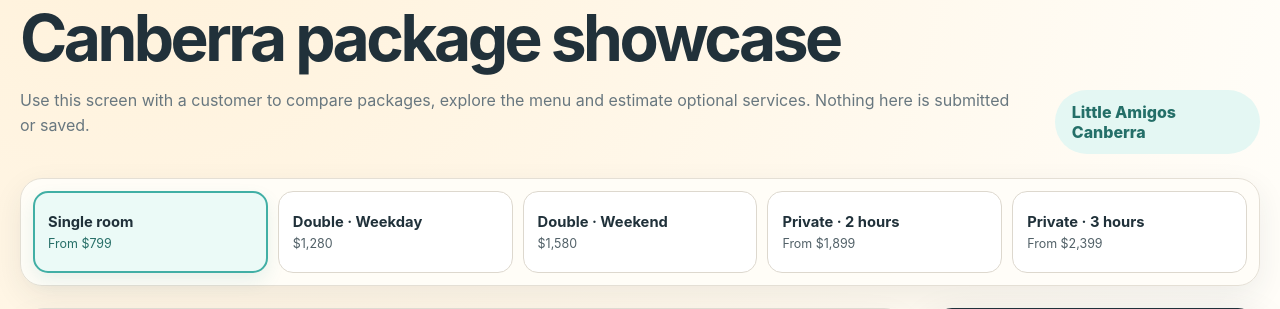
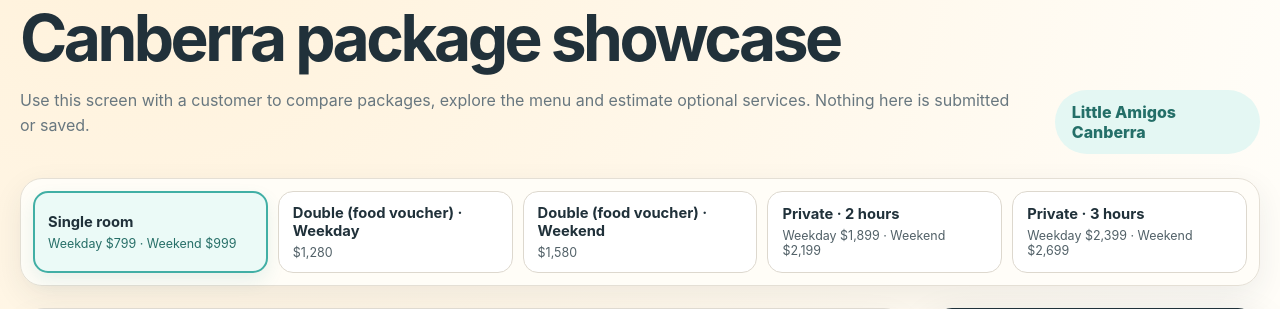
Before and after one commit to Flora-Meng/little-amigos-enquiry-tracker, a Django app: page /package-showcase/ in a window 1280 px wide. Shown: the part 151-460 px from the top of the page. Run offline with Django 5.2, Linux system fonts and the light colour scheme; a user stored in the database is signed in; parts of the project's set-up code (start-up, migrations or seed data) failed here and were passed over.

Commit message:
Correct Canberra showcase packages and vouchers

```diff
--- a/accounts/tests_showcase.py
+++ b/accounts/tests_showcase.py
@@ -23,7 +23,10 @@ class PackageShowcaseAccessTests(TestCase):
                 response = self.client.get(reverse("package_showcase"))
                 self.assertEqual(response.status_code, 200)
                 self.assertContains(response, "Canberra package showcase")
-                self.assertContains(response, "Double · Weekday")
+                self.assertContains(response, "Double (food voucher) · Weekday")
+                self.assertContains(response, "Weekday $799 · Weekend $999")
+                self.assertContains(response, "Weekday $1,899 · Weekend $2,199")
+                self.assertContains(response, "Weekday $2,399 · Weekend $2,699")
                 self.assertContains(response, "Private · 3 hours")
                 self.assertContains(response, "Face painting")
                 self.assertContains(response, "6+8 two-tier cake")
--- a/accounts/views.py
+++ b/accounts/views.py
@@ -104,8 +104,9 @@ def package_showcase(request):
             "key": "single",
             "label": "Single room",
             "price": 799,
-            "price_label": "From $799",
+            "price_label": "Weekday $799 · Weekend $999",
             "menu": "single",
+            "voucher": 0,
             "photos": (
                 "package_showcase/canberra/single-1.jpg",
                 "package_showcase/canberra/single-2.jpg",
@@ -113,10 +114,11 @@ def package_showcase(request):
         },
         {
             "key": "double-1280",
-            "label": "Double · Weekday",
+            "label": "Double (food voucher) · Weekday",
             "price": 1280,
             "price_label": "$1,280",
-            "menu": "double",
+            "menu": "voucher",
+            "voucher": 180,
             "photos": (
                 "package_showcase/canberra/double-room-1-20261009.jpg",
                 "package_showcase/canberra/double-2.jpg",
@@ -124,10 +126,11 @@ def package_showcase(request):
         },
         {
             "key": "double-1580",
-            "label": "Double · Weekend",
+            "label": "Double (food voucher) · Weekend",
             "price": 1580,
             "price_label": "$1,580",
-            "menu": "double",
+            "menu": "voucher",
+            "voucher": 180,
             "photos": (
                 "package_showcase/canberra/double-room-1-20261009.jpg",
                 "package_showcase/canberra/double-2.jpg",
@@ -137,8 +140,9 @@ def package_showcase(request):
             "key": "private-2h",
             "label": "Private · 2 hours",
             "price": 1899,
-            "price_label": "From $1,899",
-            "menu": "private",
+            "price_label": "Weekday $1,899 · Weekend $2,199",
+            "menu": "voucher",
+            "voucher": 400,
             "photos": (
                 "package_showcase/canberra/private-1.jpg",
                 "package_showcase/canberra/private-2.jpg",
@@ -148,8 +152,9 @@ def package_showcase(request):
             "key": "private-3h",
             "label": "Private · 3 hours",
             "price": 2399,
-            "price_label": "From $2,399",
-            "menu": "private",
+            "price_label": "Weekday $2,399 · Weekend $2,699",
+            "menu": "voucher",
+            "voucher": 400,
             "photos": (
                 "package_showcase/canberra/private-1.jpg",
                 "package_showcase/canberra/private-2.jpg",
--- a/templates/package_showcase/canberra.html
+++ b/templates/package_showcase/canberra.html
@@ -18,7 +18,7 @@
 
   <nav class="package-tabs" aria-label="Choose a Canberra package">
     {% for package in packages %}
-      <button class="package-tab{% if forloop.first %} is-active{% endif %}" type="button" data-package-tab="{{ package.key }}" data-menu="{{ package.menu }}" data-price="{{ package.price }}" data-price-label="{{ package.price_label }}" aria-pressed="{% if forloop.first %}true{% else %}false{% endif %}">
+      <button class="package-tab{% if forloop.first %} is-active{% endif %}" type="button" data-package-tab="{{ package.key }}" data-menu="{{ package.menu }}" data-price="{{ package.price }}" data-price-label="{{ package.price_label }}" data-voucher="{{ package.voucher }}" aria-pressed="{% if forloop.first %}true{% else %}false{% endif %}">
         <strong>{{ package.label }}</strong><span>{{ package.price_label }}</span>
       </button>
     {% endfor %}
@@ -59,39 +59,9 @@
           {% include "package_showcase/_kids_menu.html" with menu_prefix="single" %}
         </div>
 
-        <div class="menu-preview" data-menu-panel="double" hidden>
-          <div class="menu-intro"><strong>Double room included adult menu</strong><br>The weekday and weekend Double packages have the same food choices.</div>
-          <fieldset class="menu-choice-block"><legend>1. Pick one fryer platter</legend><div class="menu-choice-grid">
-            <label><input type="radio" name="double-fryer"> <span>Mixed fryer platter</span></label>
-            <label><input type="radio" name="double-fryer"> <span>Vegetarian fryer platter</span></label>
-          </div></fieldset>
-          <div class="included-item">2. Seasonal fruit platter</div>
-          <fieldset class="menu-choice-block"><legend>3. Pick one burger or sandwich platter</legend><div class="menu-choice-grid">
-            <label><input type="radio" name="double-starter"> <span>Mini burger sliders — Pork</span></label>
-            <label><input type="radio" name="double-starter"> <span>Mini burger sliders — Prawn</span></label>
-            <label><input type="radio" name="double-starter"> <span>Mini burger sliders — Vegetarian</span></label>
-            <label><input type="radio" name="double-starter"> <span>Finger sandwiches — Tuna</span></label>
-            <label><input type="radio" name="double-starter"> <span>Finger sandwiches — Eggs</span></label>
-            <label><input type="radio" name="double-starter"> <span>Finger sandwiches — Cheese &amp; tomato</span></label>
-          </div></fieldset>
-          <fieldset class="menu-choice-block"><legend>4. Pick one taco platter or four pizzas</legend><div class="menu-choice-grid">
-            <label><input type="radio" name="double-main"> <span>Taco platter — Karaage chicken</span></label>
-            <label><input type="radio" name="double-main"> <span>Taco platter — Fish</span></label>
-            <label><input type="radio" name="double-main"> <span>Taco platter — Black beans</span></label>
-            <label><input type="radio" name="double-main"> <span>Four pizzas — choose flavours</span></label>
-          </div></fieldset>
-          <fieldset class="menu-choice-block"><legend>5. Pick one pasta or salad</legend><div class="menu-choice-grid">
-            <label><input type="radio" name="double-pasta"> <span>Chicken pesto pasta bowl</span></label>
-            <label><input type="radio" name="double-pasta"> <span>Pesto pasta bowl — no chicken</span></label>
-            <label><input type="radio" name="double-pasta"> <span>Greek salad</span></label>
-          </div></fieldset>
-          <div class="included-item">2 drink jars and 1 refillable water jar</div>
-          {% include "package_showcase/_kids_menu.html" with menu_prefix="double" %}
-        </div>
-
-        <div class="menu-preview" data-menu-panel="private" hidden>
-          <div class="menu-intro"><strong>$400 adult food voucher</strong><br>Select example dishes below. The page shows the food total and any amount above the voucher.</div>
-          <div class="voucher-toolbar"><div><strong id="voucher-total">$0.00 food selected</strong><span id="voucher-balance">$400.00 voucher remaining</span></div><b>$400 voucher</b></div>
+        <div class="menu-preview" data-menu-panel="voucher" hidden>
+          <div class="menu-intro"><strong id="voucher-intro">Adult food voucher</strong><br>Select example dishes below. The page shows the food total and any amount above the voucher.</div>
+          <div class="voucher-toolbar"><div><strong id="voucher-total">$0.00 food selected</strong><span id="voucher-balance">Voucher remaining</span></div><b id="voucher-badge">Food voucher</b></div>
           {% for title, rows in voucher_groups %}
             <section class="voucher-group"><h3>{{ title }}</h3><div class="voucher-food-list">
               {% for name, price in rows %}
@@ -99,7 +69,7 @@
               {% endfor %}
             </div></section>
           {% endfor %}
-          {% include "package_showcase/_kids_menu.html" with menu_prefix="private" %}
+          {% include "package_showcase/_kids_menu.html" with menu_prefix="voucher" %}
         </div>
       </section>
 
@@ -171,8 +141,9 @@
   function updateEstimate() {
     const addOns = [...root.querySelectorAll('[data-addon-price]:checked')].filter(input => Number(input.dataset.addonPrice) > 0);
     const addonTotal = addOns.reduce((total, input) => total + Number(input.dataset.addonPrice), 0);
-    const foodTotal = activeTab.dataset.menu === 'private' ? voucherTotal() : 0;
-    const foodExcess = Math.max(0, foodTotal - 400);
+    const voucherAmount = Number(activeTab.dataset.voucher || 0);
+    const foodTotal = voucherAmount > 0 ? voucherTotal() : 0;
+    const foodExcess = Math.max(0, foodTotal - voucherAmount);
     const packagePrice = Number(activeTab.dataset.price);
     document.getElementById('summary-package').textContent = activeTab.querySelector('strong').textContent;
     document.getElementById('summary-package-price').textContent = money(packagePrice);
@@ -182,7 +153,9 @@
     document.getElementById('summary-total').textContent = money(packagePrice + addonTotal + foodExcess);
     document.getElementById('summary-addon-list').innerHTML = addOns.map(input => `<div class="price-line"><span>${input.value}</span><strong>${money(Number(input.dataset.addonPrice))}</strong></div>`).join('');
     document.getElementById('voucher-total').textContent = money(foodTotal) + ' food selected';
-    const voucherBalance = 400 - foodTotal;
+    document.getElementById('voucher-intro').textContent = money(voucherAmount) + ' adult food voucher';
+    document.getElementById('voucher-badge').textContent = money(voucherAmount) + ' voucher';
+    const voucherBalance = voucherAmount - foodTotal;
     document.getElementById('voucher-balance').textContent = voucherBalance >= 0 ? money(voucherBalance) + ' voucher remaining' : money(Math.abs(voucherBalance)) + ' above voucher';
   }
 
```
